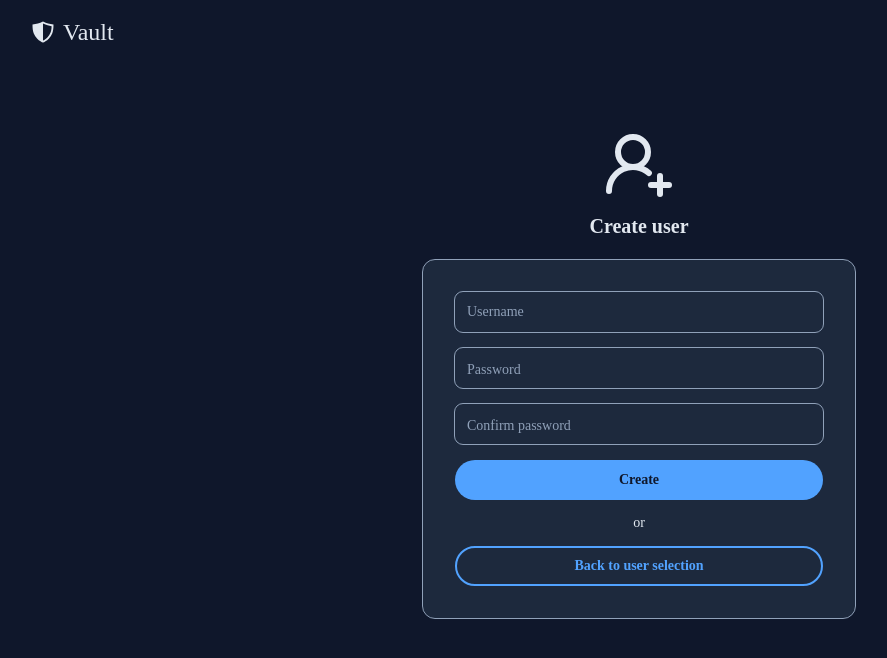
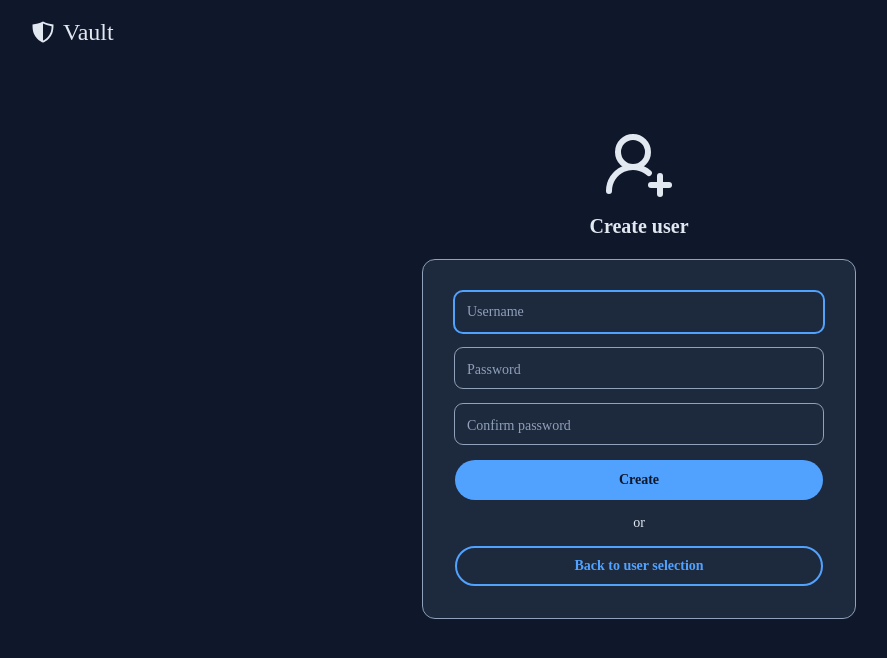
Before and after one commit to jamesomichael/vault-ui, a React (Vite) app: page /auth/create in a window 1280 px wide. Shown: the top 658 px of the page, without its empty margins (1-888 px from the left). Built offline with nearby package versions, Linux system fonts and the light colour scheme; a web font is replaced by a local one.

Commit message:
update user forms

```diff
--- a/src/components/auth/CreateUserForm.tsx
+++ b/src/components/auth/CreateUserForm.tsx
@@ -47,9 +47,12 @@ const CreateUserForm = () => {
 			>
 				<Input
 					placeholder="Username"
+					autoFocus={true}
 					disabled={isDisabled}
 					onChange={handleUsernameChange}
 					value={username}
+					autoComplete="username"
+					required={true}
 				/>
 				<Input
 					type="password"
@@ -57,6 +60,9 @@ const CreateUserForm = () => {
 					placeholder="Password"
 					value={password}
 					onChange={(e) => setPassword(e.target.value)}
+					autoComplete="new-password"
+					minLength={8}
+					required={true}
 				/>
 				<Input
 					type="password"
@@ -64,6 +70,7 @@ const CreateUserForm = () => {
 					placeholder="Confirm password"
 					value={confirmPassword}
 					onChange={(e) => setConfirmPassword(e.target.value)}
+					required={true}
 				/>
 				<Button text="Create" type="submit" />
 				<div className="flex justify-center items-center">
--- a/src/components/auth/LogInForm.tsx
+++ b/src/components/auth/LogInForm.tsx
@@ -42,7 +42,9 @@ const LogInForm = ({ user, onLogOut }: Props) => {
 				className="flex flex-col gap-4 mt-2 p-4 md:p-8 w-full md:w-[27rem] bg-slate-800 outline-1 outline-slate-400 rounded-xl"
 			>
 				<Input
+					autoFocus={true}
 					placeholder="Master password"
+					required={true}
 					disabled={isDisabled}
 					type="password"
 					value={password}
```
